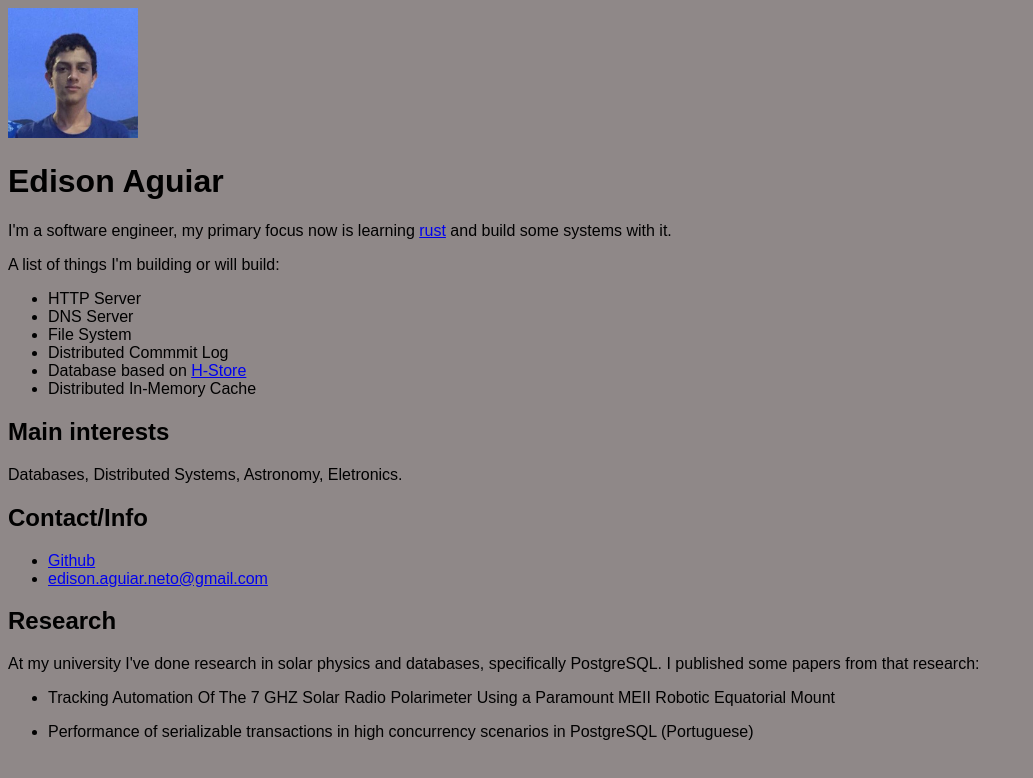
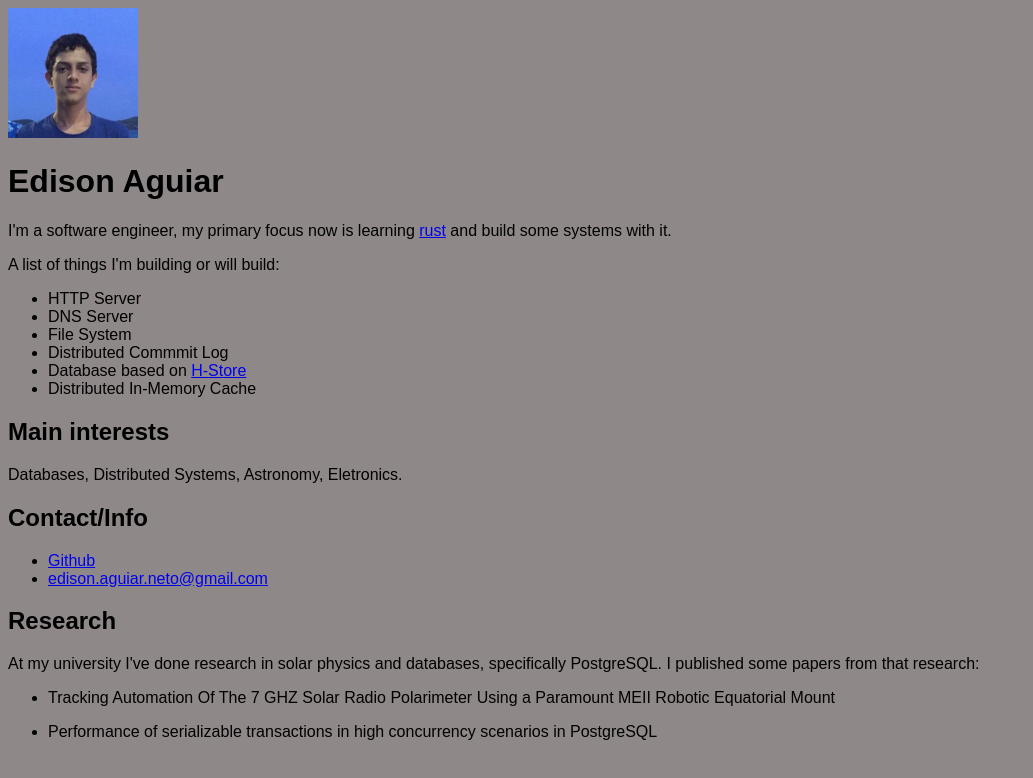
Before and after one commit to eaneto/eaneto.dev, a Next.js app: page / in a window 1280 px wide. Shown: the top 778 px of the page, without its empty margins (0-1033 px from the left). Built offline with nearby package versions, Linux system fonts and the light colour scheme.

Commit message:
Update research papers

```diff
--- a/pages/index.js
+++ b/pages/index.js
@@ -67,7 +67,7 @@ export default function Home() {
             </li>
             <li>
               <p>
-                Performance of serializable transactions in high concurrency scenarios in PostgreSQL (Portuguese)
+                Performance of serializable transactions in high concurrency scenarios in PostgreSQL
               </p>
             </li>
           </ul>
```
